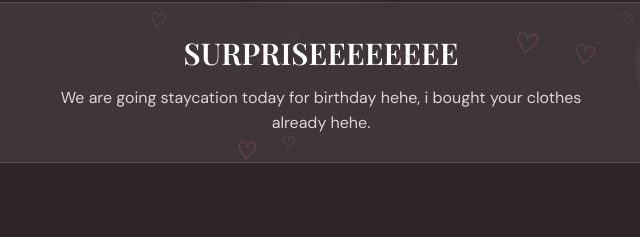
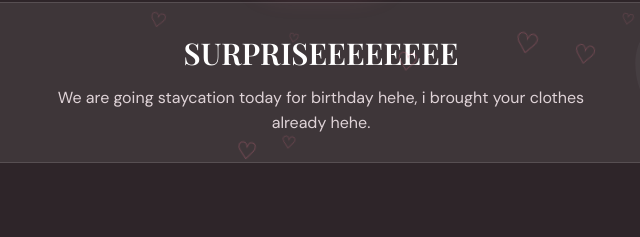
Before and after one commit to tchinkiat/birthday, a plain HTML site: page index.html in a window 1280 px wide. Both pictures are taken after a click on the button "Open my surprise ♡". Shown: the part 3810-4047 px from the top of the page, 319-959 px from the left. Drawn offline with nearby package versions, Linux system fonts and the light colour scheme; a web font is replaced by a local one.

Commit message:
Update index.html

```diff
--- a/index.html
+++ b/index.html
@@ -445,7 +445,7 @@
           <div class="reveal-box">
             <h3>SURPRISEEEEEEEE</h3>
             <p>
-              We are going staycation today for birthday hehe, i bought your clothes already hehe.
+              We are going staycation today for birthday hehe, i brought your clothes already hehe.
             </p>
           </div>
         </div>
```
